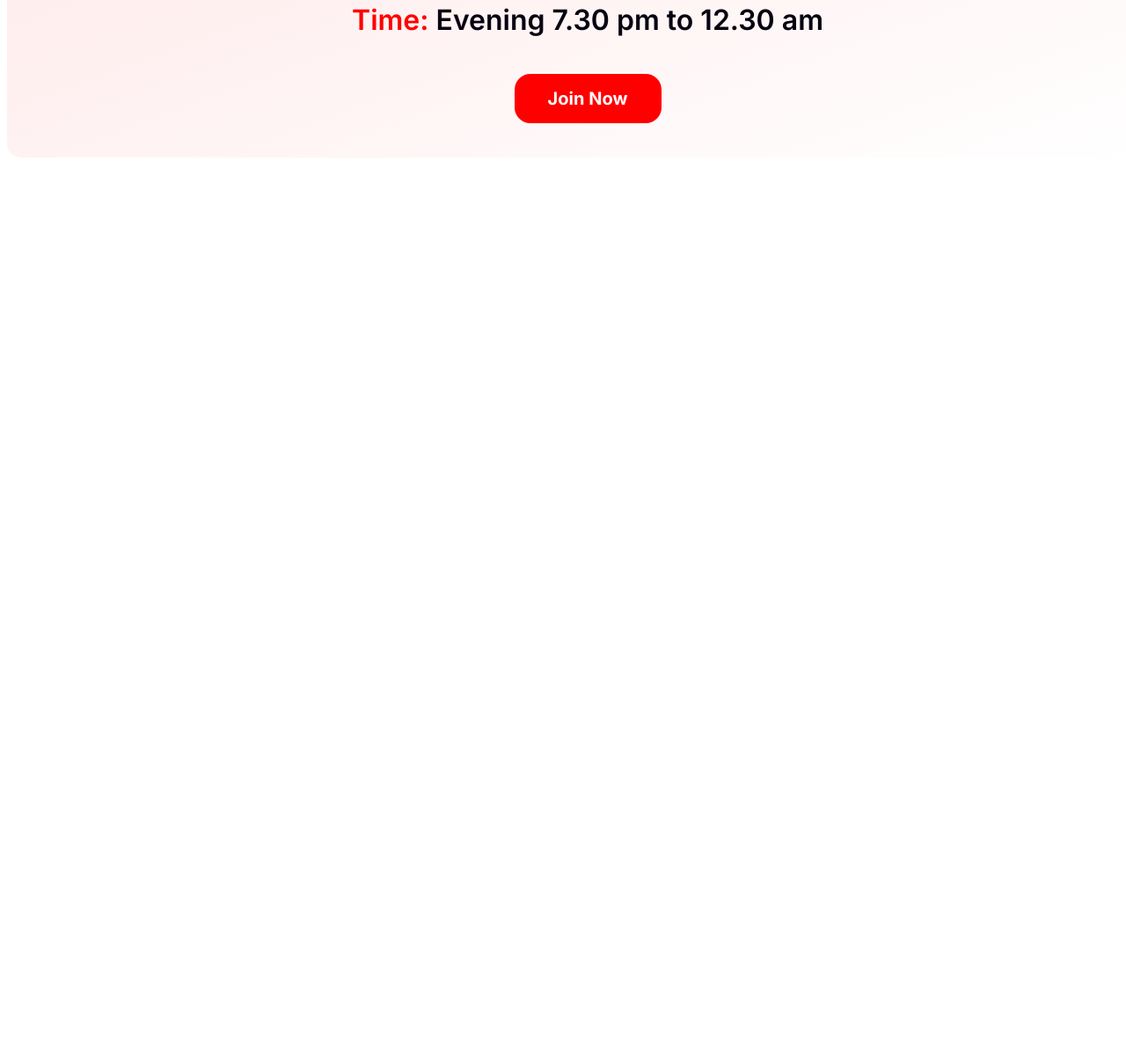
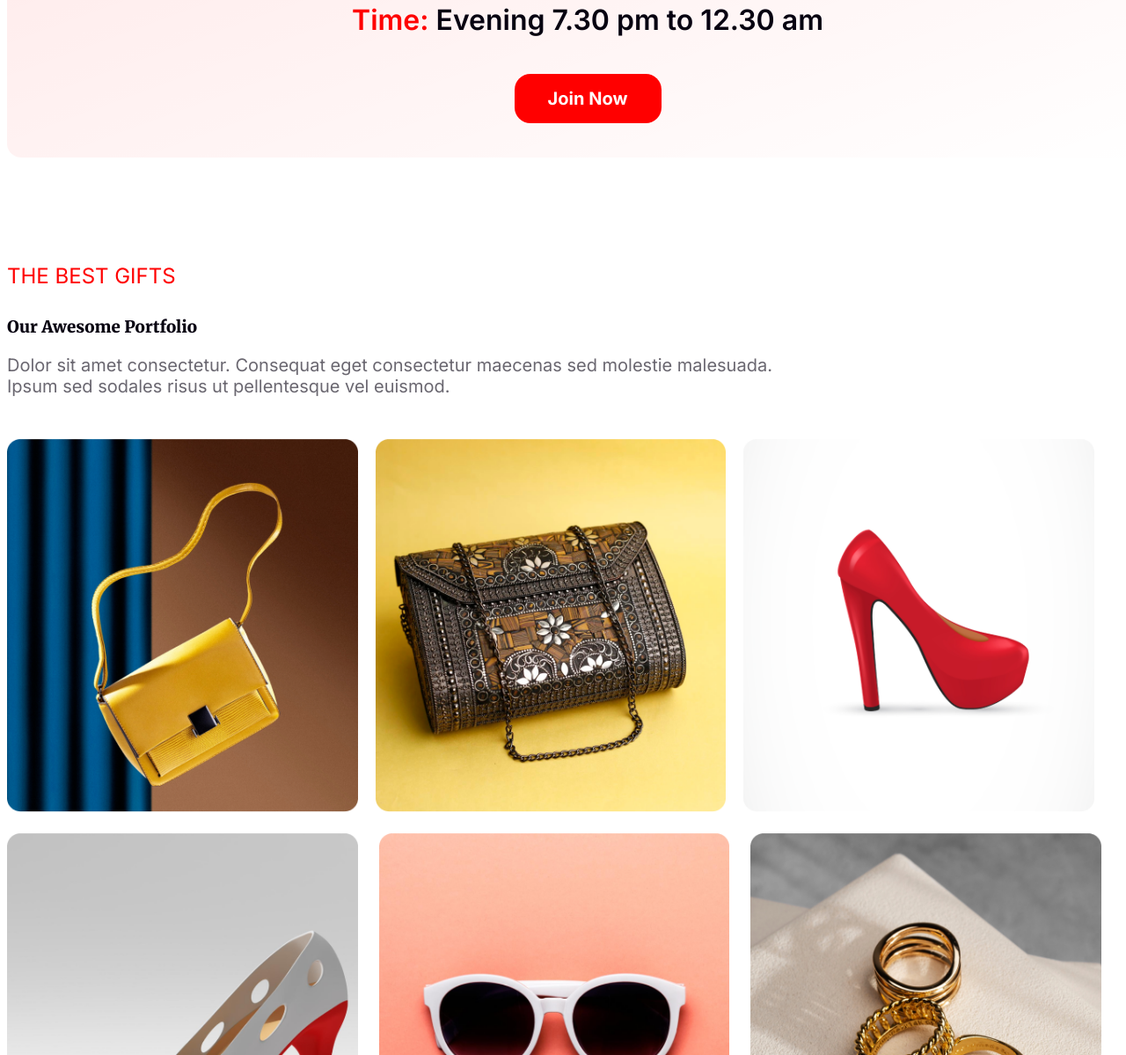
Before and after one commit to ratib54/B9A1-NEW-YEAR, a plain HTML site: page index.html in a window 1280 px wide. Shown: the part 2719-3918 px from the top of the page at 88% size. Before the commit the page ends 2906 px from the top, so only its background shows below. Drawn offline with Linux system fonts and the light colour scheme.

Commit message:
added fifth step*

```diff
--- a/index.html
+++ b/index.html
@@ -47,7 +47,7 @@
       </div>
 </section>
 
-<!-- forth step -->
+<!-- fourth step -->
 
 <section class="container-3">
         <div class="text-2">
@@ -58,6 +58,33 @@
         <button class="btn">Join Now</button>
 </section>
 
+<!-- fifth step -->
+<section class="container-4">
+ <div class="text-3">
+<h4>THE BEST GIFTS</h4>
+<h3>Our Awesome Portfolio</h3>
+<p>Dolor sit amet consectetur. Consequat eget consectetur maecenas sed molestie malesuada. <br> Ipsum sed sodales risus ut pellentesque vel euismod. </p>
+ </div>
+ <!-- images -->
+
+ <div class="img-2">
+
+  <img src="images/Rectangle 3.png" alt="">
+  <img src="images/Rectangle 4.png" alt="">
+  <img src="images/Rectangle 5.png" alt="">
+
+ </div>
+
+ <div class="img-3">
+
+  <img src="images/Rectangle 6.png" alt="">
+  <img src="images/Rectangle 7.png" alt="">
+  <img src="images/Rectangle 8.png" alt="">
+
+ </div>
+
+</section>
+
   </main>
   <footer>
 
--- a/styles/style.css
+++ b/styles/style.css
@@ -147,3 +147,75 @@ height: 500px;
  cursor: pointer;
  font-family: 'Inter', sans-serif;
 }
+
+/* fifth step */
+
+.container-4{
+
+ width: 1320px;
+ height: 700px;
+ background-color: #FFF;
+ margin: 120px auto;
+}
+
+.img-2 {
+
+height:424px ;
+width: 450px ;
+display: flex;
+gap: 20px;
+border-radius: 16px;
+cursor: pointer;
+
+}
+
+.img-3{
+
+ height:424px ;
+ width: 450px ;
+ display: flex;
+ gap: 24px;
+ margin-top: 24px;
+ border-radius: 16px;
+ cursor: pointer;
+
+}
+
+.text-3 > h4{
+
+ font-size: 24px;
+ font-weight: 400;
+ color: #F00;
+ font-family: 'Inter', sans-serif;
+}
+
+.text-3 > h3{
+
+ font-size:48 ;
+ font-weight: 900;
+ color:#070211 ;
+ font-family: 'Merriweather', serif;
+}
+
+.text-3> p{
+ font-size: 20px;
+ font-weight: 400 ;
+ color: rgba(7, 2, 17, 0.60);
+ font-family: 'Inter', sans-serif;
+ margin-bottom: 48px;
+
+}
+
+.img-2 :hover{
+
+ border:8px solid rgba(10, 169, 164, 0.465);
+ border-radius: 22px;
+ box-shadow: #070211;
+}
+
+.img-3 :hover{
+
+ border:8px solid rgba(169, 10, 116, 0.333);
+ border-radius: 22px;
+ box-shadow: #070211;
+}
```
